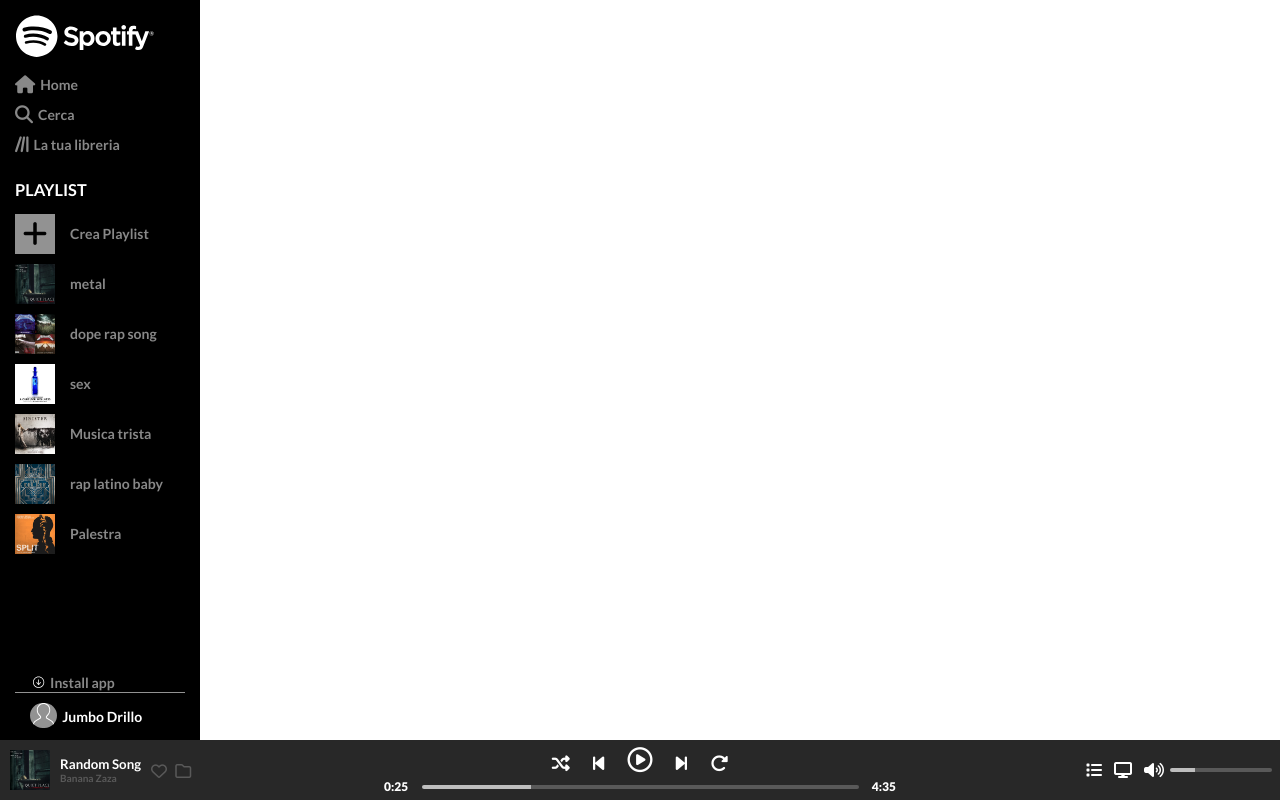
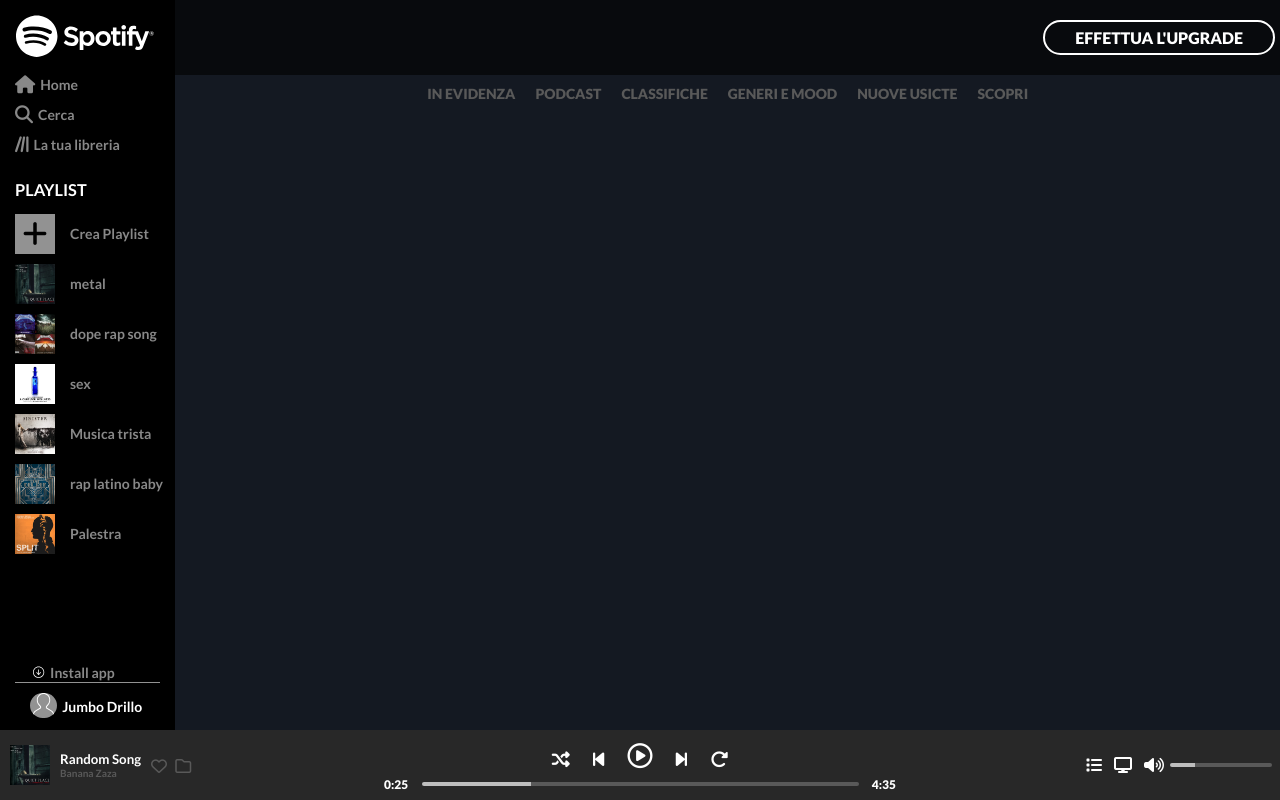
Before and after one commit to Vladislav-Ciuperca/html-css-spotifyweb, a plain HTML site: page index.html in a window 1280 px wide. Drawn offline with Linux system fonts and the light colour scheme.

Commit message:
commit 4

```diff
--- a/css/stile.css
+++ b/css/stile.css
@@ -4,10 +4,11 @@
     padding: 0;
     font-family: "Lato", sans-serif;
 }
-body{
+.pag{
     display: flex;
-    flex-direction: column;
+
 }
+
 img{
     width: 100%;
 }
@@ -18,20 +19,17 @@ img{
 /***************************** TOOLABR *************************/
 #toolbar{
     width: 200px;
-    height: calc(100vh - 60px);
+    height: calc(100vh - 70px);
     background-color: black;
     overflow: hidden;
     font-size: 14px;
-    /* border: 2px dashed red; */
 }
-
 .logo{
     padding: 15px;
     margin-right: 40px;
     width: 170px;
 }
 .prova{
-    /* border: 2px dashed purple; */
     height: 490px;
 }
 .tools{
@@ -41,7 +39,6 @@ img{
 .playlist>div,
 .profile>div {
     min-height: 20px;
-    /* padding: 10px; */
     padding-left: 15px;
     margin-bottom: 10px;
     display: flex;
@@ -80,15 +77,11 @@ img{
 .playlist img{
     width: 100%;
 }
-
 .stretch{
-    /* border: 2px dashed red; */
     display: flex;
     flex-direction: column;
 }
-
 .profile{
-    /* border: 2px dashed green; */
     height:calc(100% - 564px);
     margin: 0 15px;
     color: rgb(146, 146, 146);
@@ -123,23 +116,17 @@ img{
 .profile>div:last-of-type{
     color: white;
 }
-
-
-
 /***************************** PLAYER *************************/
-
 #player{
     width: 100%;
-    height: 60px;
+    height: 70px;
     background-color: #282828;
     display: flex;
     justify-content: space-between;
 }
-
 .left,
 .right{
     width: 200px;
-    /* border: 2px dashed purple; */
     flex-shrink: 0;
     display: flex;
     align-items: center;
@@ -211,6 +198,39 @@ h5{
 }
 .music{
     width: 51%;
-    background: linear-gradient(90deg, rgba(190,190,190,1) 25%, rgba(89,89,89,1) 25%);     height: 4px;
+    background: linear-gradient(90deg, rgba(190,190,190,1) 25%, rgba(89,89,89,1) 25%);
+    height: 4px;
     border-radius: 3px;
 }
+/****************************** main **************************/
+main{
+    background-color: #141922;
+    width: calc(100% - 20px);
+    height: calc(100vh - 70px);
+}
+.upgrade{
+    display: flex;
+    flex-direction: row-reverse;
+    padding: 20px 5px;
+    background-color: #0000009d;
+}
+.upgrade div{
+    border: 2px solid white;
+    color: white;
+    padding: 6px 30px;
+    border-radius: 50px;
+    font-weight: 800;
+}
+nav{
+    min-height: 2rem;
+    padding: 10px;
+    display: flex;
+    justify-content: center;
+    font-size: 14px;
+}
+nav div{
+    margin: 0 10px;
+    color: #595959;
+    font-weight: 800;
+
+}
--- a/index.html
+++ b/index.html
@@ -14,6 +14,8 @@
 </head>
 
 <body>
+    <div class="pag">
+
         <div id="toolbar">
             <div class="logo">
                 <img src="img/logo.svg" alt="">
@@ -95,6 +97,22 @@
             </div>
         </div>
 
+        <main>
+            <div class="upgrade">
+                <div>EFFETTUA L'UPGRADE</div>
+            </div>
+            <nav>
+                <div>IN EVIDENZA</div>
+                <div>PODCAST</div>
+                <div>CLASSIFICHE</div>
+                <div>GENERI E MOOD</div>
+                <div>NUOVE USICTE</div>
+                <div>SCOPRI</div>
+            </nav>
+        </main>
+    </div>
+
+
 
     <div id="player">
         <div class="left">
@@ -136,9 +154,6 @@
         </div>
     </div>
 
-    <main>
-
-    </main>
 
 </body>
 
```
Lines whose indentation alone changed are shown as unchanged.
